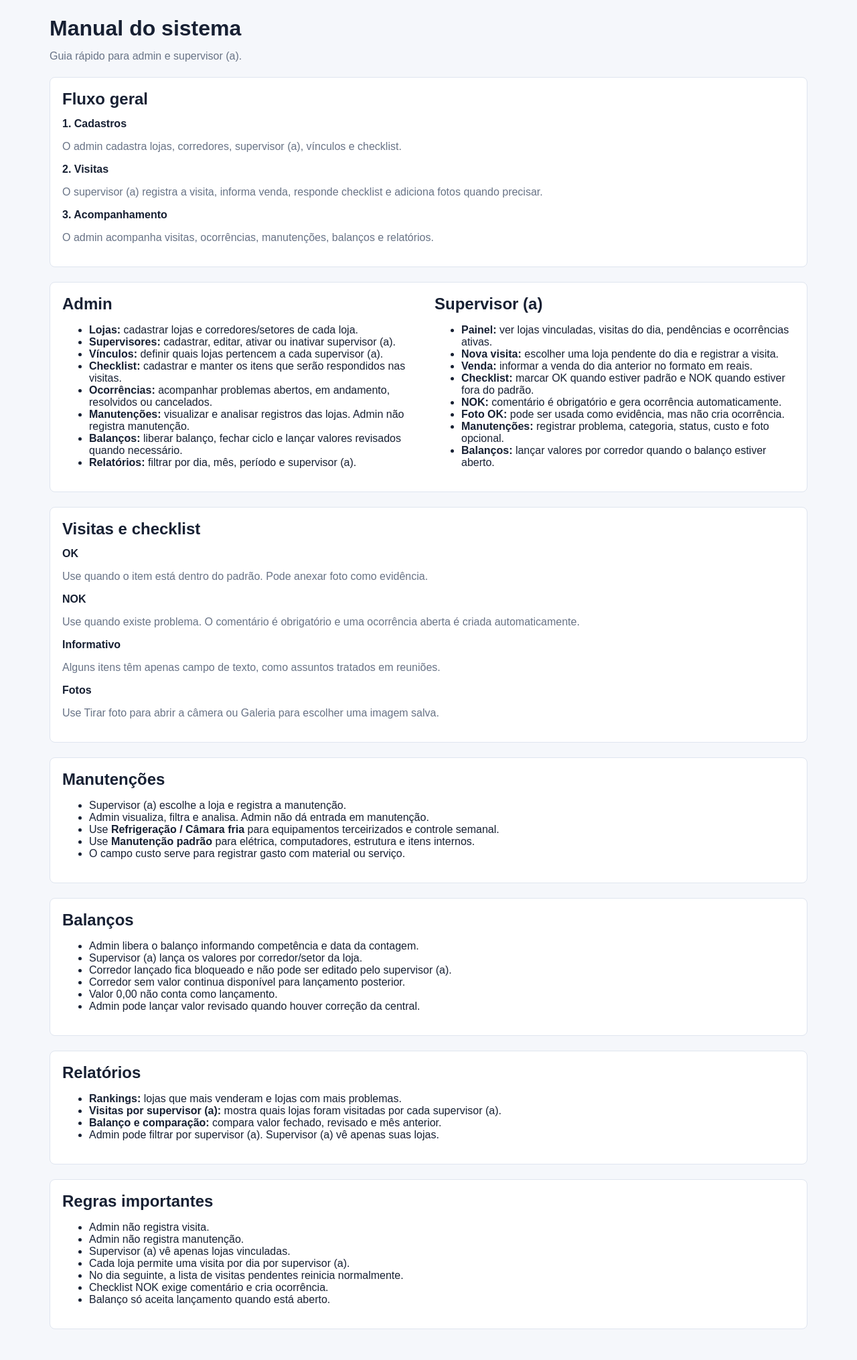
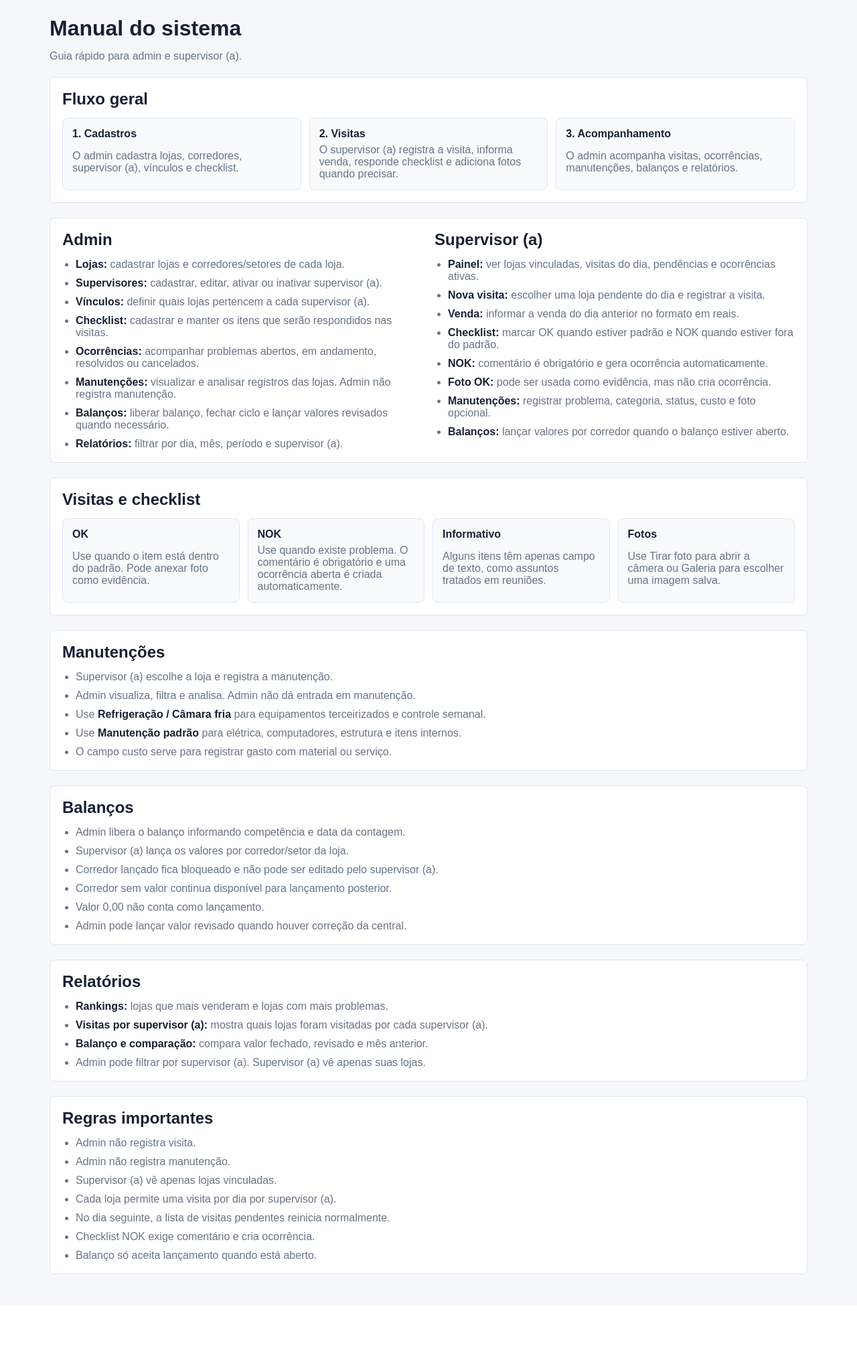
Before and after one commit to klgsilva/sistema-supervisao, a Flask app: page /manual in a window 1280 px wide. Shown: the part 63-2094 px from the top of the page at 67% size. After the commit the page ends 1966 px from the top, so only its background shows below. Run offline with Flask 3, Linux system fonts and the light colour scheme; the visitor is signed in with stand-in values (Sample User, id 1).

Commit message:
Add files via upload

```diff
--- a/app/static/css/style.css
+++ b/app/static/css/style.css
@@ -318,6 +318,38 @@ section {
 
 .list-row small {
     color: var(--muted);
+}
+
+.manual-grid {
+    display: grid;
+    gap: 12px;
+    grid-template-columns: repeat(auto-fit, minmax(220px, 1fr));
+}
+
+.manual-card {
+    background: #f8fafc;
+    border: 1px solid var(--line);
+    border-radius: 8px;
+    display: grid;
+    gap: 6px;
+    padding: 14px;
+}
+
+.manual-card p {
+    color: var(--muted);
+    margin: 0;
+}
+
+.manual-list {
+    color: var(--muted);
+    display: grid;
+    gap: 10px;
+    margin: 0;
+    padding-left: 20px;
+}
+
+.manual-list strong {
+    color: var(--text);
 }
 
 .empty {
```
